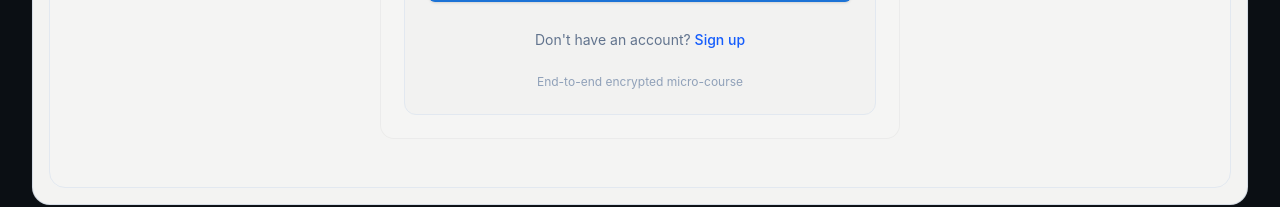
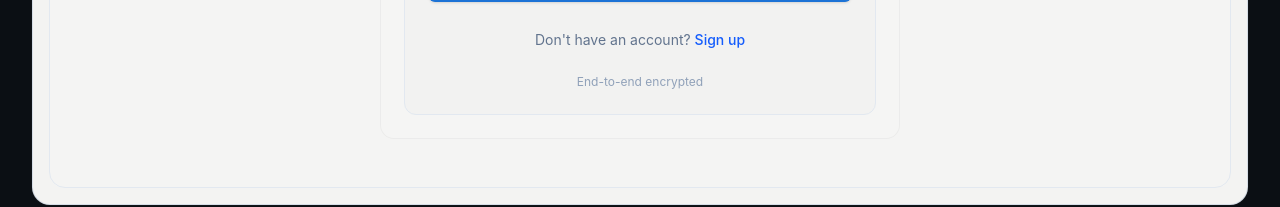
Before and after one commit to Rajaryan99/echo-mini-social-media-app, a React app in the folder frontend/: page /login in a window 1280 px wide. Shown: the part 579-786 px from the top of the page. Built offline with nearby package versions, Linux system fonts and the light colour scheme; no server answers; the HTML template or start-up script is replaced by a standard one.

Commit message:
fix: login page footer

```diff
--- a/frontend/src/components/Login.jsx
+++ b/frontend/src/components/Login.jsx
@@ -114,7 +114,7 @@ export default function Login() {
                 </div>
 
                 <div className="pt-1 text-center text-xs text-slate-400">
-                  End-to-end encrypted micro-course
+                  End-to-end encrypted
                 </div>
               </div>
             </form>
```
